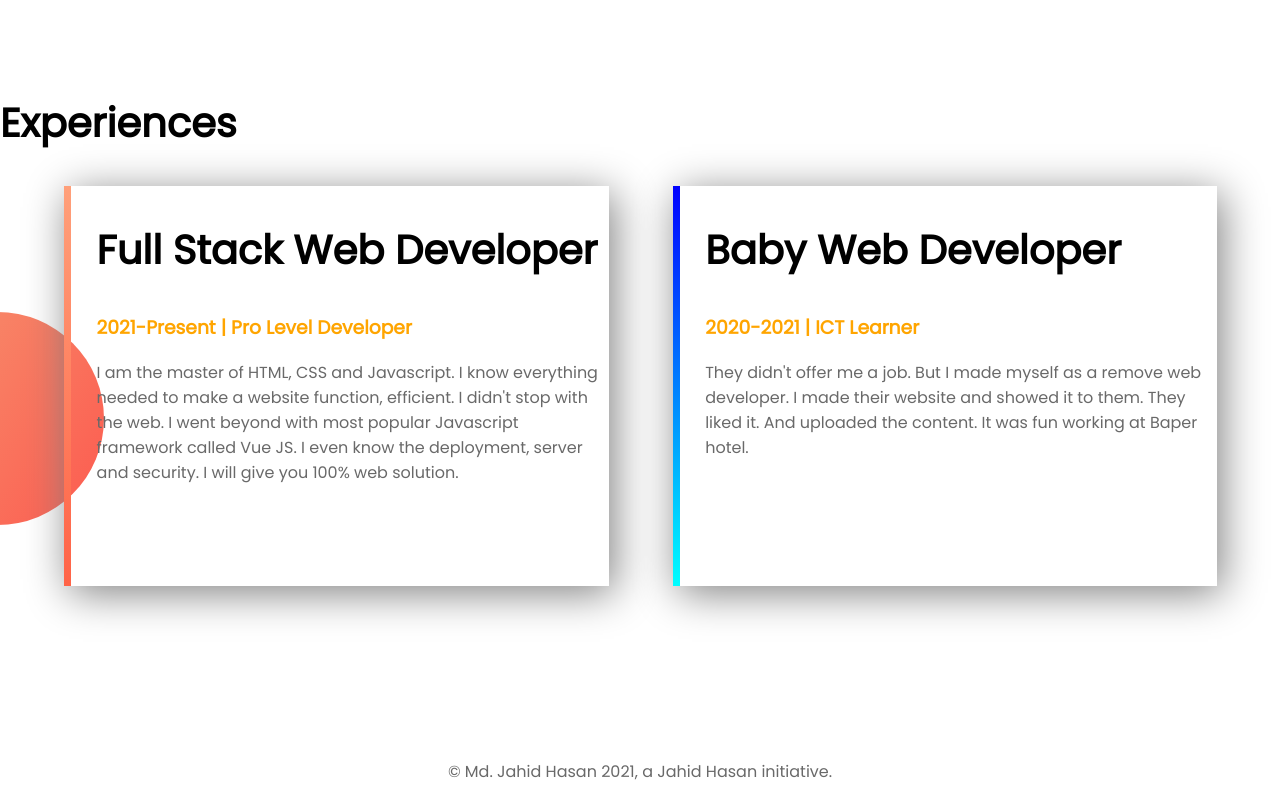
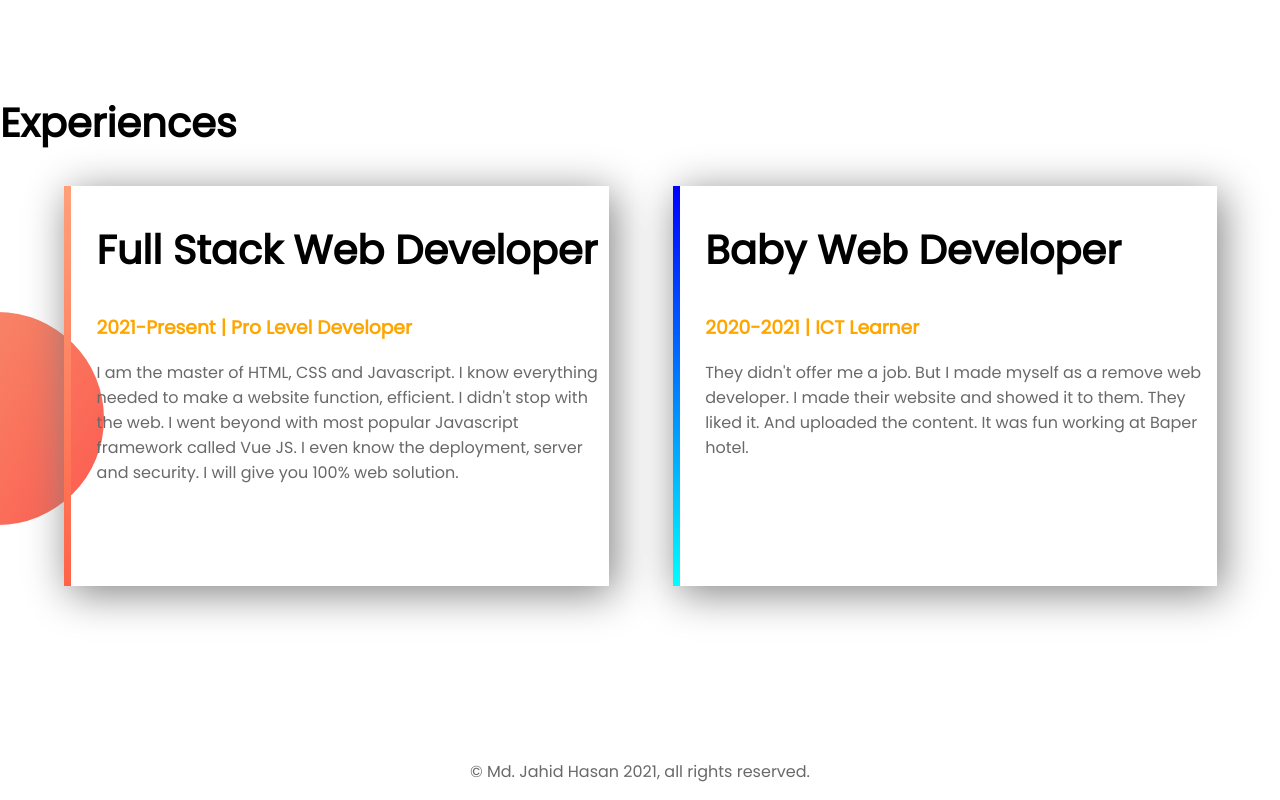
Before and after one commit to jahid-ictian/web-portfolio, a plain HTML site: page index.html in a window 1280 px wide. Shown: the part 1240-2040 px from the top of the page. Drawn offline with Linux system fonts and the light colour scheme.

Commit message:
test next

```diff
--- a/index.html
+++ b/index.html
@@ -46,7 +46,7 @@
         </div>
     </section>
     <footer>
-        <p>© Md. Jahid Hasan 2021, a Jahid Hasan initiative.</p>
+        <p>© Md. Jahid Hasan 2021, all rights reserved.</p>
     </footer>
 </body>
 </html>
```
